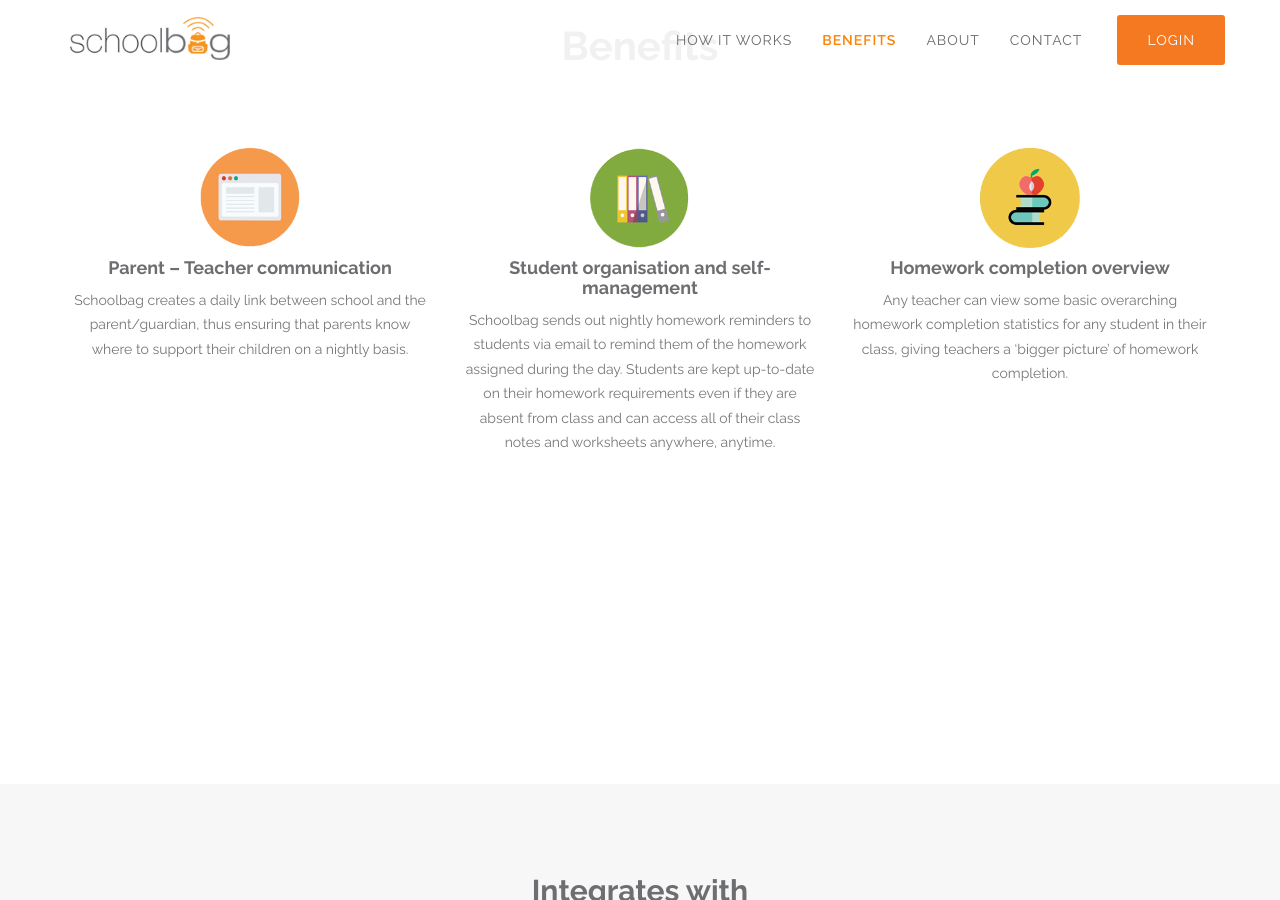
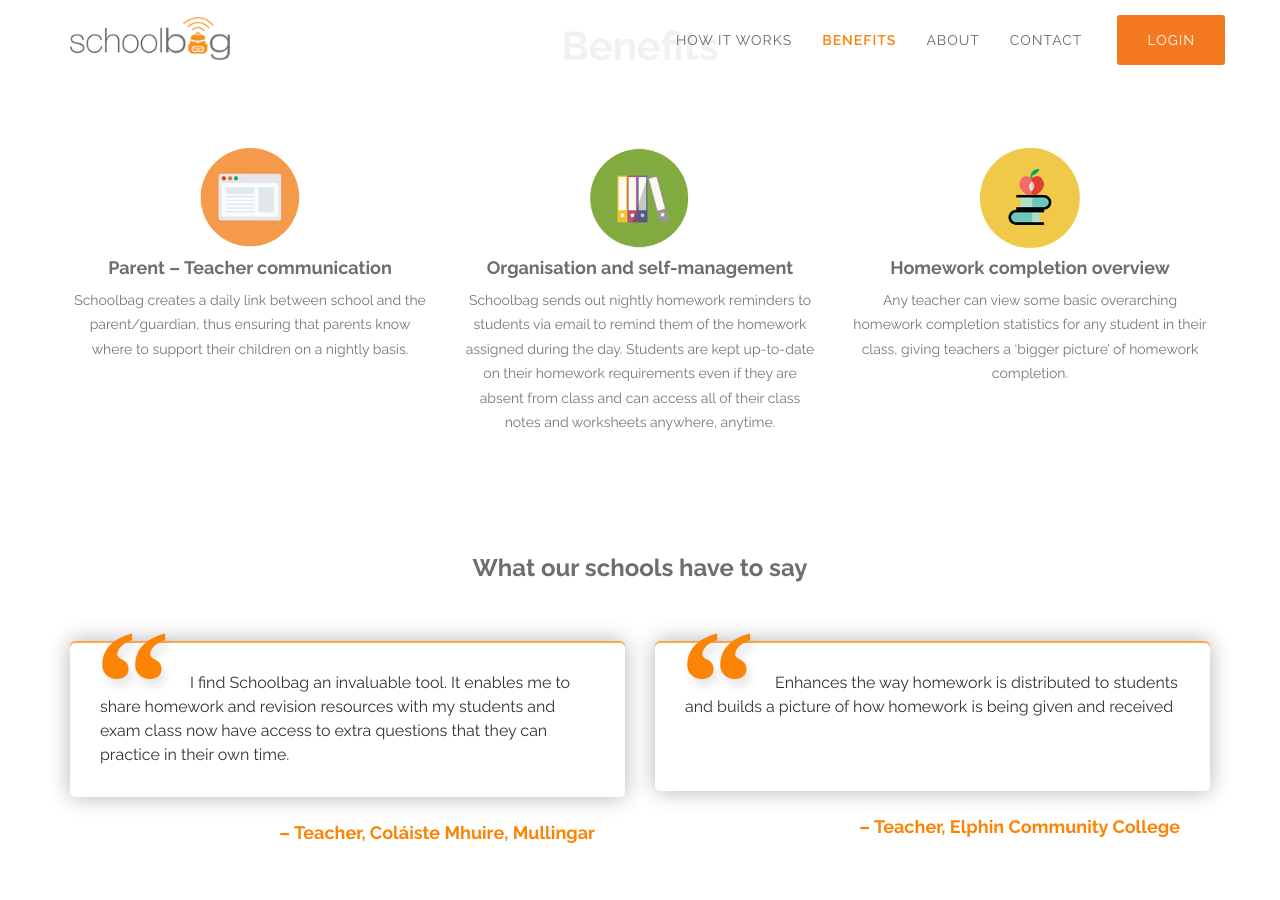
Before and after one commit to LearningData/schoolbag_site, a Jekyll site: the page built from index.html, in a window 1280 px wide and 900 px high, scrolled down 1916 px. Built offline with Jekyll 4.4.1, drawn with Linux system fonts in a browser that asks for light colours; comment, search, counter and statistics services are not loaded.

Commit message:
Added quotes

```diff
--- a/_config.yml
+++ b/_config.yml
@@ -12,34 +12,63 @@
   secondary: f47920
   secondary-dark: 333
 
+# What our schools have to say
+quotes:
+  - text: It helps me be organised for my homework and keeps me on track. I use it every night to know what I have for homework
+    author: Student
+
+  - text: Schoolbag really helped to keep me organised… it makes homework and assignments much easier to keep track of.
+    author: Student
+
+  - text: Schoolbag allows me to receive my homework if I don’t get it in school
+    author: Student
+
+  - text: Schoolbag gives me the ability to include resources and to be very specific with the homework I require… Students like the diary type layout of Schoolbag.
+    author: Teacher, Elphin Community College
+
+  - text: I find Schoolbag an invaluable tool. It enables me to share homework and revision resources with my students and exam class now have access to extra questions that they can practice in their own time.
+    author: Teacher, Coláiste Mhuire, Mullingar
+
+  - text: Schoolbag really helped to keep me organised… it makes homework and assignments much easier to keep track of.
+    author: Student
+
+  - text: Many students have commented that this has helped to focus their revision and they like having the material available online instead of sheets of paper which they frequently misplace.
+    author: Teacher, Coláiste Mhuire, Mullingar
+
+  - text: It’s very useful, I can put resources that students can access at home and I put on the homework too.
+    author: Teacher, St Mary’s Macroom
+
+  - text: Parents know homework students get. Students know homework given if they are out sick or on extracurricular activities
+    author: Teacher, Coláiste Phádraig CBS Lucan
+
+  - text: Enhances the way homework is distributed to students and builds a picture of how homework is being given and received
+    author: Teacher, Elphin Community College
+
+  - text: Parents have direct access to their child’s homework. This gives parents a real idea of how well their child is participating in the homework process.
+    author: Deputy Principal, Corran College
+
+
 # Team names, titles and social links
 people:
-- name: Philip O'Callaghan
-  pic: 1
-  position: Managing Director
-  about: Philip taught for 10 years in Naas CBS and St. David’s CBS, Artane. Since leaving the classroom he has been the managing director of Examcraft, the parent company of Schoolbag.
+  - name: Philip O'Callaghan
+    pic: 1
+    position: Managing Director
+    about: Philip taught for 10 years in Naas CBS and St. David’s CBS, Artane. Since leaving the classroom he has been the managing director of Examcraft, the parent company of Schoolbag.
 
-- name: Stuart Johnson
-  pic: 2
-  position: Technical Director
-  about: Stuart Johnson holds a PhD in Physics from the University of Edinburgh. After gaining his PGCE teaching qualification from the University of York, he taught for 4 years, first in the UK state system and then in an international school in Spain.
+  - name: Stuart Johnson
+    pic: 2
+    position: Technical Director
+    about: Stuart Johnson holds a PhD in Physics from the University of Edinburgh. After gaining his PGCE teaching qualification from the University of York, he taught for 4 years, first in the UK state system and then in an international school in Spain.
 
-- name: Amanda Ferris
-  pic: 3
-  position: Digital Education Product Specialist
-  about: Amanda is a trained primary and secondary school teacher with a passion for educational technology, she provides support and training to our schools and teachers, and is in charge of product testing.
+  - name: Amanda Ferris
+    pic: 3
+    position: Digital Education Product Specialist
+    about: Amanda is a trained primary and secondary school teacher with a passion for educational technology, she provides support and training to our schools and teachers, and is in charge of product testing.
 
-- name: Sidimar Gobbo
-  pic: 4
-  position: UX / UI Designer
-  about: Sidimar is a self-taught UI/UX designer with a passion for design and technology, he provides the design and digital experience for schoolbag product.
-  # social:
-  #   - title: twitter
-  #     url: #
-  #   - title: facebook
-  #     url: #
-  #   - title: google-plus
-  #     url: #
+  - name: Sidimar Gobbo
+    pic: 4
+    position: UX / UI Designer
+    about: Sidimar is a self-taught UI/UX designer with a passion for design and technology, he provides the design and digital experience for schoolbag product.
 
 # Social networks usernames (many more available: google-plus, flickr, dribbble, pinterest, instagram, tumblr, linkedin, etc.)
 social:
@@ -61,8 +90,8 @@
 markdown: kramdown
 permalink: pretty
 
-jekyll-press:
-  exclude: 'atom.xml' # Exclude files from processing - file name, glob pattern or array of file names and glob patterns
-  js_options: {}      # js minifier options
-  css_options: {}     # css minifier options
-  html_options: {}    # html minifier options
+# jekyll-press:
+#   exclude: 'atom.xml' # Exclude files from processing - file name, glob pattern or array of file names and glob patterns
+#   js_options: {}      # js minifier options
+#   css_options: {}     # css minifier options
+#   html_options: {}    # html minifier options
--- a/_includes/benefits.html
+++ b/_includes/benefits.html
@@ -15,7 +15,7 @@
                 </div>
                 <div class="col-sm-4">
                     <img src="img/benefits/benefits-record-hw.png">
-                    <h4 class="benefits-heading">Student organisation and self-management</h4>
+                    <h4 class="benefits-heading">Organisation and self-management</h4>
                     <p class="text-muted">Schoolbag sends out nightly homework reminders to students via email to remind them of the homework assigned during the day. Students are kept up-to-date on their homework requirements even if they are absent from class and can access all of their class notes and worksheets anywhere, anytime.</p>
                 </div>
                 <div class="col-sm-4">
@@ -24,5 +24,6 @@
                     <p class="text-muted">Any teacher can view some basic overarching homework completion statistics for any student in their class, giving teachers a ‘bigger picture’ of homework completion.</p>
                 </div>
             </div>
+            {% include block-quote.html %}
         </div>
     </section>
--- /dev/null
+++ b/_includes/block-quote.html
@@ -0,0 +1,22 @@
+<!-- Quotes Section -->
+<section id="quotes">
+	<div class="row">
+		<div class="col-sm-12 text-center">
+			<h3>What our schools have to say</h3>
+		</div>
+	</div>
+	<div class="row">
+		{% for quote in site.quotes %}
+		<div class="col-sm-6 div-quote">
+			<div class="quotes">
+				<blockquote>
+					<p>{{ quote.text }}</p>
+				</blockquote>
+				<div class="mb-attribution">
+					<p class="mb-author">– {{ quote.author }}</p>
+				</div>
+			</div>
+		</div>
+		{% endfor %}
+	</div>
+</section>
--- a/_includes/footer.html
+++ b/_includes/footer.html
@@ -65,10 +65,10 @@
         <div class="footer-below">
             <div class="container">
                 <div class="row">
-                    <div class="col-md-4">
-                        <p class="copyright text-left">Copyright &copy; Learning Data 2016 <br> Part of The Examcraft Group | Registration No: 517572</p>
+                    <div class="col-md-5">
+                        <p class="copyright text-left"> <img src="img/footer/The-Examcraft-Group-Symbol-footer.png" alt="" /> Copyright &copy; Learning Data 2016 <br> Part of The Examcraft Group | Registration No: 517572</p>
                     </div>
-                    <div class="col-md-4"></div>
+                    <div class="col-md-3"></div>
                     <div class="col-md-4">
                         <ul class="list-inline social-buttons">
                             {% for network in site.social %}
--- a/_plugins/bundler.rb
+++ b/_plugins/bundler.rb
@@ -1,4 +1,4 @@
-# _plugins/bundler.rb
-require "rubygems"
-require "bundler/setup"
-Bundler.require(:default)
+# # _plugins/bundler.rb
+# require "rubygems"
+# require "bundler/setup"
+# Bundler.require(:default)
--- a/js/schoolbag.js
+++ b/js/schoolbag.js
@@ -6,12 +6,12 @@
 
 //Set height for each section
 function pageHeight() {
-    var wHeight = $( window ).height();
-    console.log (wHeight);
+    var wHeight = $(window).height();
+    console.log(wHeight);
     $('header, #howitworks, #benefits, #about, #contatct').css('min-height', wHeight);
 }
 pageHeight()
-$(window).resize(function(){
+$(window).resize(function() {
     pageHeight()
 });
 // jQuery for page scrolling feature - requires jQuery Easing plugin
@@ -35,16 +35,26 @@
     $('.navbar-toggle:visible').click();
 });
 
-// Random image for header section.
+// Loading image for header section randomly
 var images = ['01.jpg', '02.jpg', '03.jpg', '04.jpg', '05.jpg', '06.jpg'];
-$('header').css({'background-image': 'url(img/header/' + images[Math.floor(Math.random() * images.length)] + ')'});
+$('header').css({
+    'background-image': 'url(img/header/' + images[Math.floor(Math.random() * images.length)] + ')'
+});
+
+
+// Loading quotes divs randomly
+var divs = $(".div-quote").get().sort(function() {
+    return Math.round(Math.random()) - 0.5; //random so we get the right +/- combo
+}).slice(0, 2)
+$(divs).show();
 
 
 // Google Maps
 google.maps.event.addDomListener(window, 'load', init);
+
 function init() {
     var mapOptions = {
-            center: new google.maps.LatLng(53.341171,-6.284175),
+        center: new google.maps.LatLng(53.341171, -6.284175),
         zoom: 18,
         zoomControl: true,
         zoomControlOptions: {
@@ -56,7 +66,7 @@
         scrollwheel: false,
         panControl: true,
         streetViewControl: true,
-            draggable : true,
+        draggable: true,
         overviewMapControl: true,
         overviewMapControlOptions: {
             opened: false,
@@ -69,11 +79,31 @@
         ['Learning Data', 'undefined', '(+353) (0)1 410 0604', 'info@learningdata.ie', 'http://learningdata.ie', 53.341171, -6.284175, 'img/solid-pin-orange.png']
     ];
     for (i = 0; i < locations.length; i++) {
-            if (locations[i][1] =='undefined'){ description ='';} else { description = locations[i][1];}
-            if (locations[i][2] =='undefined'){ telephone ='';} else { telephone = locations[i][2];}
-            if (locations[i][3] =='undefined'){ email ='';} else { email = locations[i][3];}
-           if (locations[i][4] =='undefined'){ web ='';} else { web = locations[i][4];}
-           if (locations[i][7] =='undefined'){ markericon ='';} else { markericon = locations[i][7];}
+        if (locations[i][1] == 'undefined') {
+            description = '';
+        } else {
+            description = locations[i][1];
+        }
+        if (locations[i][2] == 'undefined') {
+            telephone = '';
+        } else {
+            telephone = locations[i][2];
+        }
+        if (locations[i][3] == 'undefined') {
+            email = '';
+        } else {
+            email = locations[i][3];
+        }
+        if (locations[i][4] == 'undefined') {
+            web = '';
+        } else {
+            web = locations[i][4];
+        }
+        if (locations[i][7] == 'undefined') {
+            markericon = '';
+        } else {
+            markericon = locations[i][7];
+        }
         marker = new google.maps.Marker({
             icon: markericon,
             position: new google.maps.LatLng(locations[i][5], locations[i][6]),
@@ -91,10 +121,11 @@
         }
         bindInfoWindow(marker, map, locations[i][0], description, telephone, email, web, link);
     }
+
     function bindInfoWindow(marker, map, title, desc, telephone, email, web, link) {
-      var infoWindowVisible = (function () {
+        var infoWindowVisible = (function() {
             var currentlyVisible = false;
-              return function (visible) {
+            return function(visible) {
                 if (visible !== undefined) {
                     currentlyVisible = visible;
                 }
@@ -107,13 +138,15 @@
                 iw.close();
                 infoWindowVisible(false);
             } else {
-                   var html= "<div style='color:#000;background-color:#fff;padding:5px;width:150px;'><h4>"+title+"</h4><p>"+telephone+"<p><a href='mailto:"+email+"' >"+email+"<a><a href='"+link+"'' >"+web+"<a></div>";
-                   iw = new google.maps.InfoWindow({content:html});
-                   iw.open(map,marker);
+                var html = "<div style='color:#000;background-color:#fff;padding:5px;width:150px;'><h4>" + title + "</h4><p>" + telephone + "<p><a href='mailto:" + email + "' >" + email + "<a><a href='" + link + "'' >" + web + "<a></div>";
+                iw = new google.maps.InfoWindow({
+                    content: html
+                });
+                iw.open(map, marker);
                 infoWindowVisible(true);
             }
         });
-        google.maps.event.addListener(iw, 'closeclick', function () {
+        google.maps.event.addListener(iw, 'closeclick', function() {
             infoWindowVisible(false);
         });
     }
```
Also changed, not shown: _includes/css/schoolbag.css (+60 -8 lines), img/footer/The-Examcraft-Group-Symbol-footer.png (added), 1 other file. Lines whose indentation alone changed are shown as unchanged.
